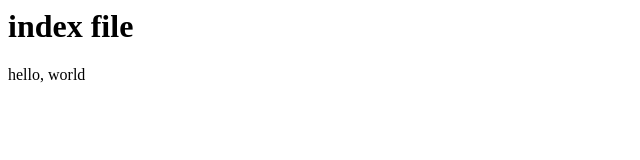
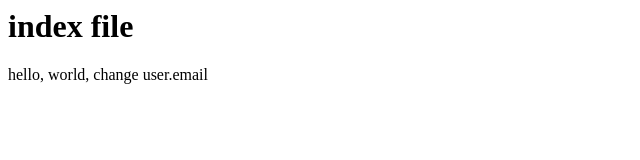
Before and after one commit to fishpanda2020/git_learning, a plain HTML site: page index.html in a window 1280 px wide. Shown: the whole page, without its empty margins (0-640 px from the left). Drawn offline with Linux system fonts and the light colour scheme.

Commit message:
modify user.email

```diff
--- a/index.html
+++ b/index.html
@@ -3,5 +3,5 @@
 </head>
 
 <body>
-hello, world
+hello, world, change user.email
 </body>
```
